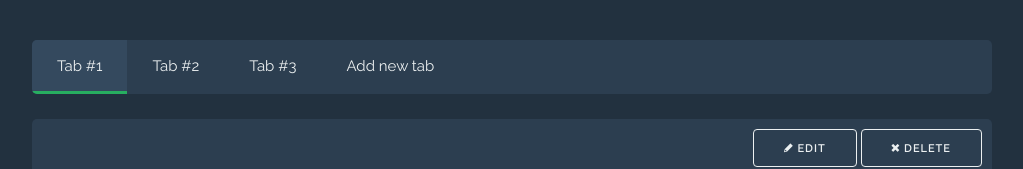
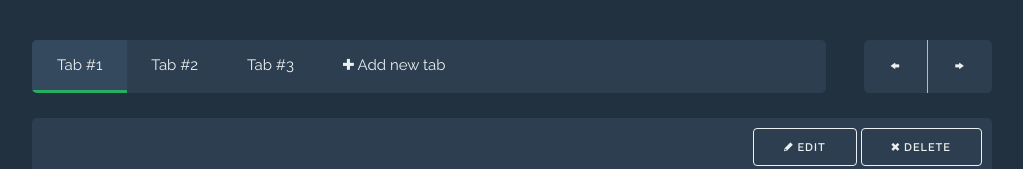
Before and after one commit to Windstalker/TabsView, a plain HTML site: page index.html in a window 1280 px wide. Shown: the top 169 px of the page, without its empty margins (128-1151 px from the left). Drawn offline with Linux system fonts and the light colour scheme.

Commit message:
Design & Styling progress. Nav buttons for tabs list.

```diff
--- a/css/tabs_view.css
+++ b/css/tabs_view.css
@@ -23,20 +23,23 @@ button:hover {
     border-radius: 0.5rem;
 }
 .tab {
-    float: left;
-    margin: 0;
+    /*float: left;*/
+    display: inline-block;
+    margin: 0 -5px 0 0;
     padding: 0 2.5rem;
     position: relative;
     line-height: 5rem;
-    border-bottom: 0.2em solid transparent;
+    border-bottom: 0.3rem solid transparent;
+    -webkit-box-sizing: border-box;
+    -moz-box-sizing: border-box;
+    box-sizing: border-box;
 }
 .tab.active {
-    border-bottom: 0.2em solid #27ae60;
+    border-bottom-color: #27ae60;
     background: #34495e;
 }
 .tab > * {
     margin-bottom: 0;
-    vertical-align: middle;
     display: inline-block;
 }
 .tab > .tab-name {
@@ -45,7 +48,6 @@ button:hover {
 .tab > button.close-tab {
     width: 1rem;
     height: 1rem;
-    vertical-align: middle;
     -webkit-border-radius: 0.5rem;
     -moz-border-radius: 0.5rem;
     border-radius: 0.5rem;
@@ -66,16 +68,46 @@ button:hover {
     border-color: #c0392b;
     background: #e74c3c;
 }
-#tabs_holder {
+.tab:last-child {
+    margin-right: 0;
+}
+.tabs-holder {
     overflow: hidden;
-    overflow-x: auto;
     position: relative;
     background: #2c3e50;
+    white-space: nowrap;
+    width: 100%;
+    -webkit-box-sizing: border-box;
+    -moz-box-sizing: border-box;
+    box-sizing: border-box;
 }
-#tabs_holder > .tab {
-
+.tab-nav-panel {
+    background: #2c3e50;
+    line-height: 5.3rem;
+    height: 5.3rem;
 }
-#tab_content {
+.tab-nav-panel > button.navigation {
+    display: block;
+    float: left;
+    padding: 0;
+    margin-bottom: 0;
+    line-height: inherit;
+    height: inherit;
+    border: 0;
+    border-radius: 0;
+    border-right: 1px solid #bbb;
+    -webkit-box-sizing: border-box;
+    -moz-box-sizing: border-box;
+    box-sizing: border-box;
+}
+.tab-nav-panel > button.navigation:last-child {
+    border-right: 0;
+}
+.tab-nav-panel > button.navigation[data-direction="left"],
+.tab-nav-panel > button.navigation[data-direction="right"] {
+    width: 50%;
+}
+.tab-content {
     background: #2c3e50;
     padding: 1rem;
 }
--- a/index.html
+++ b/index.html
@@ -39,7 +39,8 @@
 <!-- Primary Page Layout
   –––––––––––––––––––––––––––––––––––––––––––––––––– -->
 <div class="container" id="tabs_view">
-	<ul id="tabs_holder" class="row rounded">
+	<div id="tabs_holder" class="row">
+		<ul class="tabs-holder ten columns rounded">
 			<li class="tab active" id="tab_1" data-tab-id="c0">
 				<span class="tab-name">Tab #1</span>
 				<button class="close-tab"></button>
@@ -52,11 +53,17 @@
 				<span class="tab-name">Tab #3</span>
 				<button class="close-tab"></button>
 			</li>
-		<li class="tab ico-plus add-new-tab">
+			<li class="tab fi-plus add-new-tab">
 				<span class="tab-name">Add new tab</span>
 			</li>
 		</ul>
-	<div id="tab_content" class="row rounded">
+		<div class="tab-nav-panel two columns rounded">
+			<button class="navigation fi-arrow-left" data-direction="left"></button>
+			<button class="navigation fi-arrow-right" data-direction="right"></button>
+		</div>
+	</div>
+
+	<div class="tab-content row rounded">
 		<div class="content-block" data-block-id="c0">
 			<div class="edit-panel row">
 				<button class="edit-block fi-pencil">
```
Lines whose indentation alone changed are shown as unchanged.
